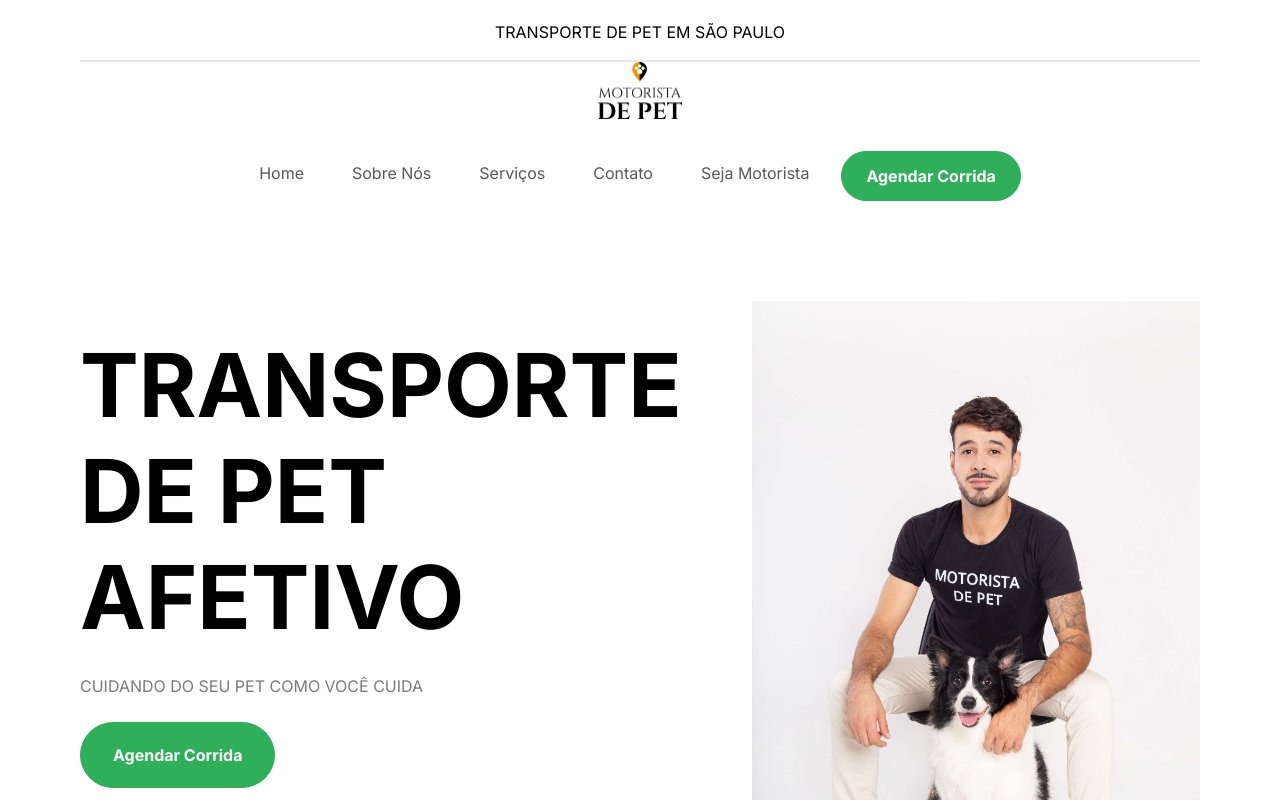
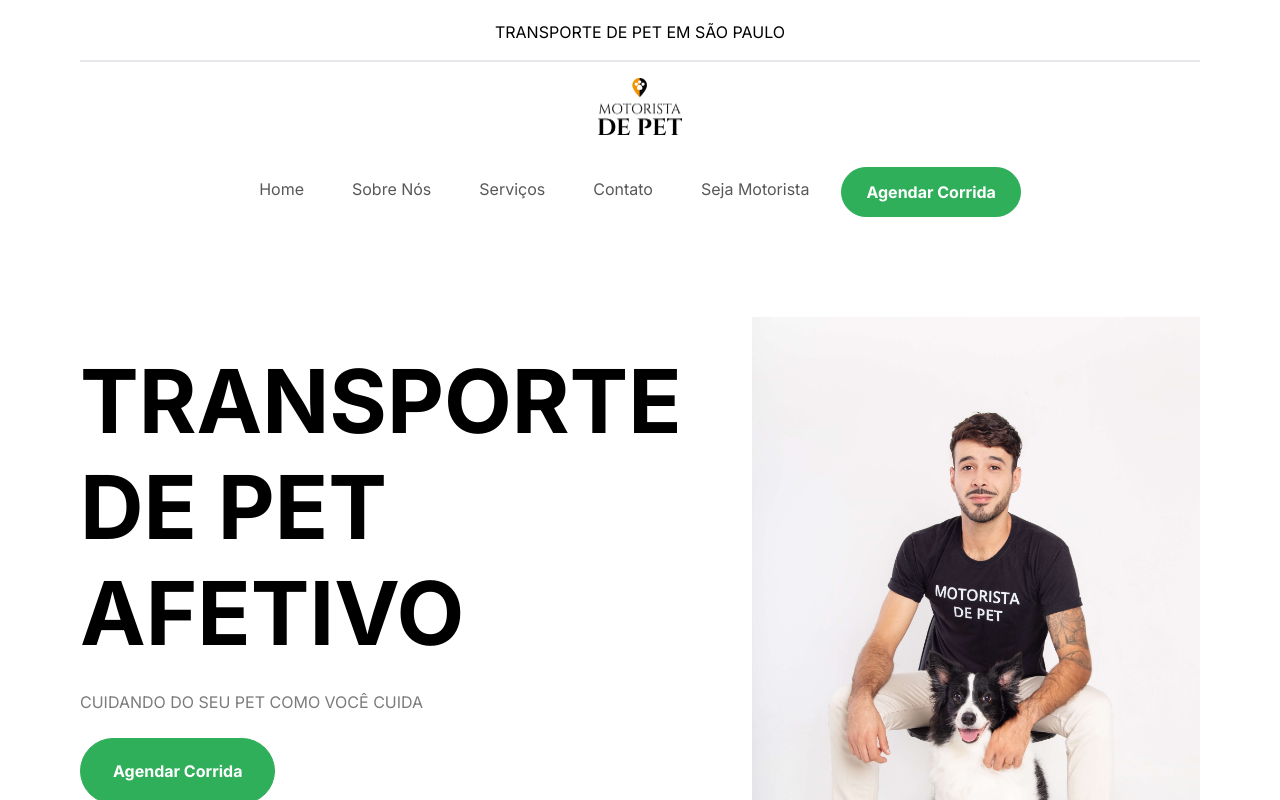
Before and after one commit to miguelofoliveir/dev-motorista-pet, a Next.js app: page / in a window 1280 px wide. Shown: the top 800 px of the page. Built offline with nearby package versions, Linux system fonts and the light colour scheme.

Commit message:
atualizando espacaomento

```diff
--- a/components/Navbar.tsx
+++ b/components/Navbar.tsx
@@ -7,7 +7,7 @@
   return (
     <nav className="max-container padding-container relative z-30 py-5">
       <div className="flex justify-center pb-4 border-b-2">TRANSPORTE DE PET EM SÃO PAULO</div>
-     <div className="flex justify-center">
+     <div className="flex justify-center pt-4">
      <Link href="/">
         <Image src="/logo-pet-trim.png" alt="logo motorista de pet" width={84} height={39} />
       </Link>
```
